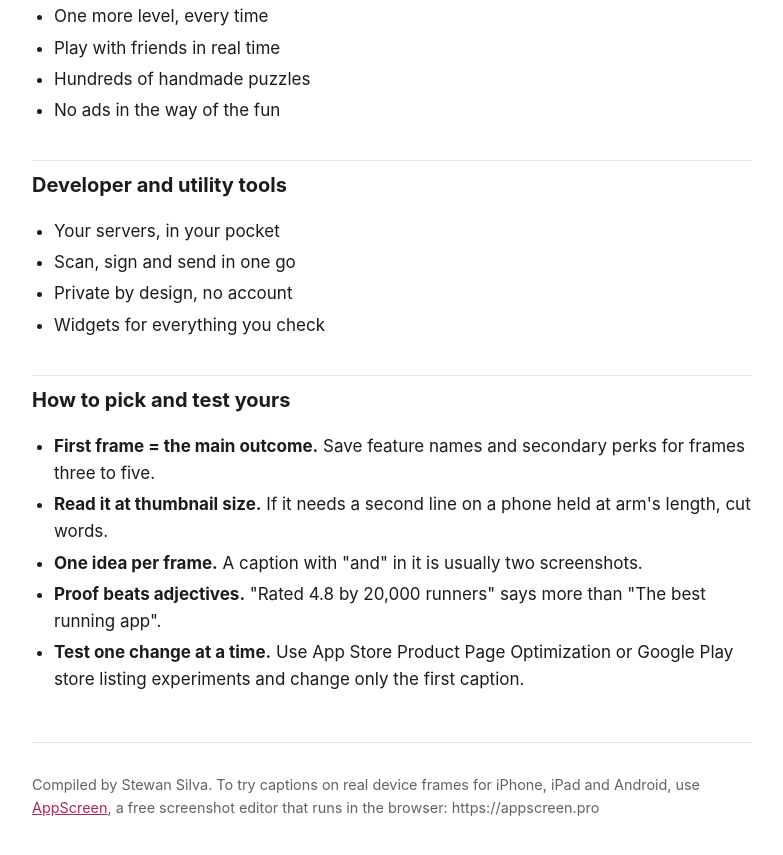
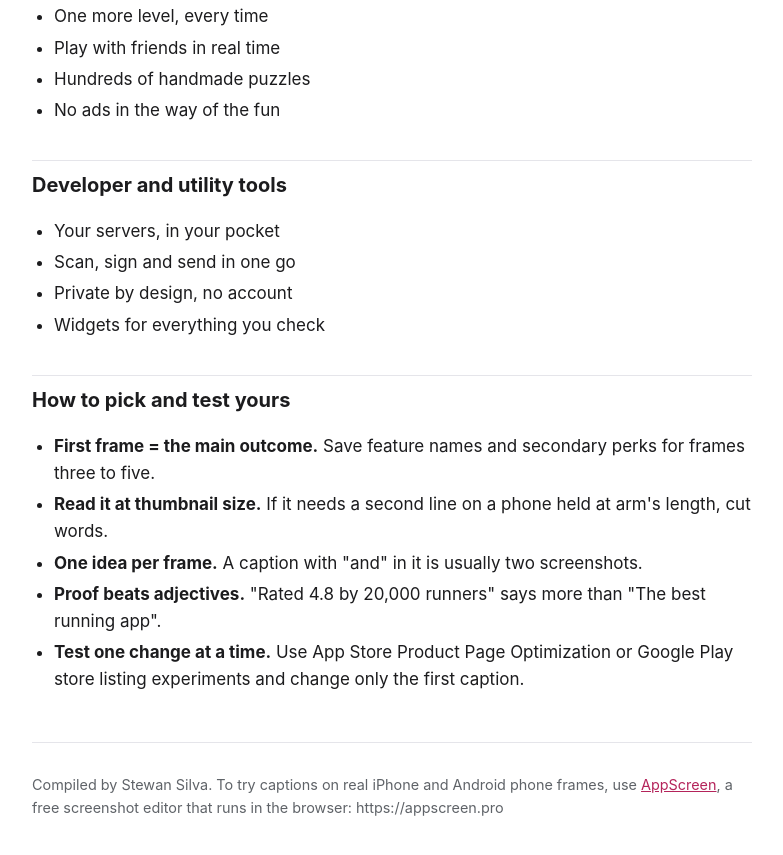
Before and after one commit to stewones/screenshot-caption-examples, a plain HTML site: page index.html in a window 1280 px wide. Shown: the part 2050-2905 px from the top of the page, without its empty margins (248-1031 px from the left). Drawn offline with Linux system fonts and the light colour scheme.

Commit message:
Update AppScreen description

```diff
--- a/index.html
+++ b/index.html
@@ -116,7 +116,7 @@
 </ul>
 </article>
 <footer>
-<p>Compiled by Stewan Silva. To try captions on real device frames for iPhone, iPad and Android, use <a href="https://appscreen.pro">AppScreen</a>, a free screenshot editor that runs in the browser: https://appscreen.pro</p>
+<p>Compiled by Stewan Silva. To try captions on real iPhone and Android phone frames, use <a href="https://appscreen.pro">AppScreen</a>, a free screenshot editor that runs in the browser: https://appscreen.pro</p>
 </footer>
 </main>
 </body>
```
